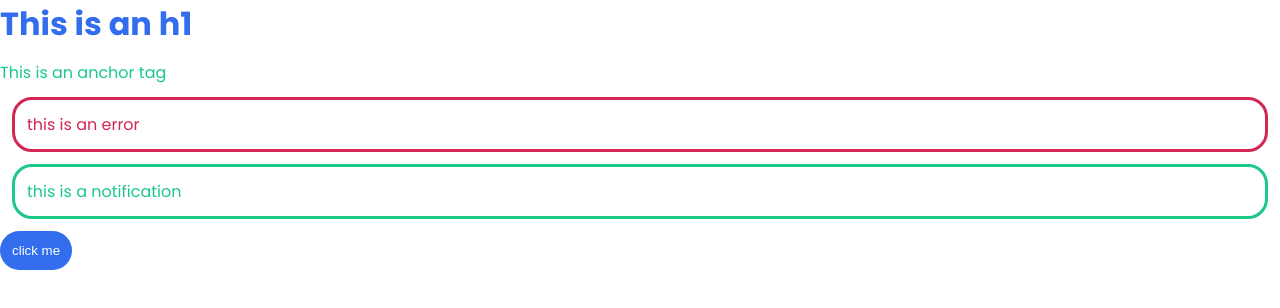
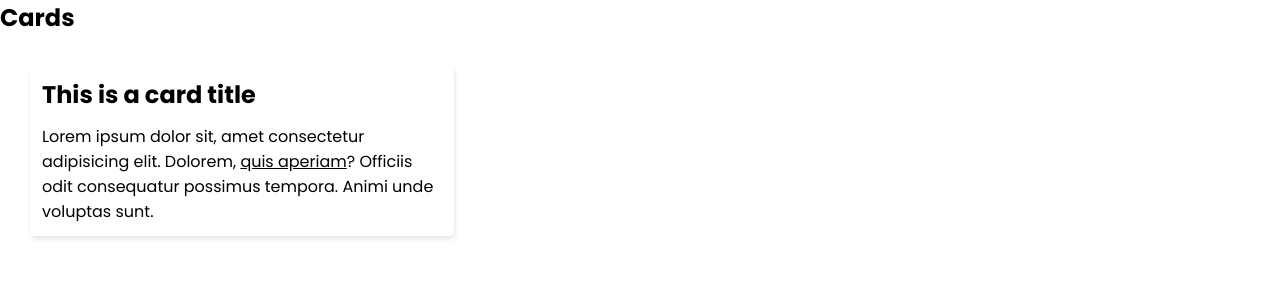
Before and after one commit to IMTR0J4N/Sass-Initiation, a website: page index.html in a window 1280 px wide. Drawn offline with Linux system fonts and the light colour scheme.

Commit message:
Start code css library

```diff
--- a/gulpfile.js
+++ b/gulpfile.js
@@ -2,13 +2,13 @@ const { src, dest, watch, series } = require('gulp');
 const sass = require('gulp-sass')(require('sass'));
 
 const buildStyles = () => {
-    return src('index.scss')
+    return src('wallbird/**/*.scss')
     .pipe(sass())
     .pipe(dest('css'));
 }
 
 const watchTask = () => {
-    watch(['index.scss'], buildStyles)
+    watch(['wallbird/**/*.scss'], buildStyles)
 }
 
 exports.default = series(buildStyles, watchTask)
--- a/index.html
+++ b/index.html
@@ -1,18 +1,29 @@
 <!DOCTYPE html>
 <html lang="fr">
-<head>
-    <meta charset="UTF-8">
-    <meta http-equiv="X-UA-Compatible" content="IE=edge">
-    <meta name="viewport" content="width=device-width, initial-scale=1.0">
-    <meta name="description" content="Projet pour l'apprentissage de Sass">
-    <link rel="stylesheet" href="/css/index.css">
+  <head>
+    <meta charset="UTF-8" />
+    <meta http-equiv="X-UA-Compatible" content="IE=edge" />
+    <meta name="viewport" content="width=device-width, initial-scale=1.0" />
+    <meta name="description" content="Projet pour l'apprentissage de Sass" />
+    <link rel="stylesheet" href="/css/index.css" />
     <title>Sass Initiation</title>
-</head>
-<body>
-    <h1>This is an h1</h1>
-    <a href="#">This is an anchor tag</a>
-    <p class="error">this is an error</p>
-    <p class="notification">this is a notification</p>
-    <button>click me</button>
-</body>
+  </head>
+  <body>
+    <!-- colors -->
+
+    <!-- font sizes -->
+
+    <!-- buttons -->
+
+    <!-- cards -->
+    <h2>Cards</h2>
+    <div class="card">
+      <h1 class="card-title">This is a card title</h1>
+      <p class="card-body">Lorem ipsum dolor sit, amet consectetur adipisicing elit. Dolorem, <a href="#">quis aperiam</a>? Officiis odit consequatur possimus tempora. Animi unde voluptas sunt.</p>
+    </div>
+
+    <!-- grid system -->
+
+    <!-- utilities -->
+  </body>
 </html>
--- a/index.scss
+++ /dev/null
@@ -1,80 +0,0 @@
-// import google font
-@import url('https://fonts.googleapis.com/css2?family=Poppins:ital,wght@0,100;0,200;0,300;0,400;0,500;0,600;0,700;0,800;0,900;1,100;1,200;1,300;1,400;1,500;1,600;1,700;1,800;1,900&display=swap');
-
-/* reset styles */
-* {
-  color: inherit;
-  margin: 0;
-}
-
-body {
-  font-family: Poppins;
-}
-
-ul {
-  padding: 0;
-  list-style-type: none;
-}
-
-a {
-  text-decoration: none;
-}
-
-hr {
-  border: 0;
-  border-top: 1px dotted #efefef;
-}
-
-img {
-  max-width: 100%;
-}
-
-
-//theme colors
-$primary: #326dee;
-$secondary: #1ac888;
-$error: #d32752;
-$info: #f6c31c;
-
-$base-padding: 0.75rem;
-$base-margin: 0.75rem;
-
-$base-border-thickness: 1 px;
-$base-border-radius: 20px;
-
-h1 {
-    color: $primary;
-    margin-bottom: $base-margin;
-}
-
-a {
-    color: $secondary;
-}
-
-button {
-    color: white;
-    border: 0;
-    background: $primary;
-    border-radius: $base-border-radius;
-    padding: $base-padding;
-}
-
-.error {
-    color: $error;
-    border-color: $error;
-    border-style: solid;
-    margin: $base-margin;
-    padding: $base-padding;
-    border-radius: $base-border-radius;
-    border-width: $base-border-thickness;
-}
-
-.notification {
-    color: $secondary;
-    border-color: $secondary;
-    border-style: solid;
-    margin: $base-margin;
-    padding: $base-padding;
-    border-radius: $base-border-radius;
-    border-width: $base-border-thickness;
-}
--- /dev/null
+++ b/wallbird/_base.scss
@@ -0,0 +1,35 @@
+// import google font
+@import url('https://fonts.googleapis.com/css2?family=Poppins:ital,wght@0,100;0,200;0,300;0,400;0,500;0,600;0,700;0,800;0,900;1,100;1,200;1,300;1,400;1,500;1,600;1,700;1,800;1,900&display=swap');
+@import 'variables';
+
+/* reset styles */
+* {
+  color: inherit;
+  margin: 0;
+}
+
+body {
+  font-family: Poppins;
+}
+
+ul {
+  padding: 0;
+  list-style-type: none;
+}
+
+a {
+  text-decoration: none;
+}
+
+hr {
+  border: 0;
+  border-top: 1px dotted #efefef;
+}
+
+img {
+  max-width: 100%;
+}
+
+.test {
+    color: $primary;
+}
--- /dev/null
+++ b/wallbird/_variables.scss
@@ -0,0 +1,23 @@
+// theme colors
+$primary: #326dee;
+$secondary: #1ac888;
+$error: #d32752;
+$info: #f6c31c;
+
+// spacing
+$base-padding: 0.75rem;
+$base-margin: 0.75rem;
+
+//borders
+$base-border-thickness: 1 px;
+$base-border-radius: 20px;
+
+// box-shadow
+$base-box-shadow: 1px 3px 5px rgba(0,0,0,0.1);
+
+// font sizes
+$base-font-size: 1rem;
+$font-size-sm: $base-font-size * 0.75;
+$font-size-lg: $base-font-size * 1.5;
+$font-size-xl: $base-font-size * 2;
+$font-size-xxl: $base-font-size * 3;
--- /dev/null
+++ b/wallbird/components/_card.scss
@@ -0,0 +1,30 @@
+@use 'sass:math';
+
+.card {
+    display: block;
+    padding: $base-padding;
+    border: $base-border-thickness solid #ddd;
+    box-shadow: $base-box-shadow;
+    margin: 30px;
+    max-width: 400px;
+    border-radius: math.div($base-border-radius, 4);
+
+    .card-title {
+        font-size: $font-size-lg;
+        padding-bottom: $base-padding;
+        font-weight: bold;
+    }
+
+    .card-body {
+        font-size: $base-font-size;
+
+        a {
+            text-decoration: underline;
+        }
+    }
+}
+
+@debug "Hello world";
+@debug math.div(10, 3);
+@debug math.floor(2.6);
+@debug math.max(1px, 20px, 15px, 12px);
--- /dev/null
+++ b/wallbird/index.scss
@@ -0,0 +1,13 @@
+// variables & functions
+@import 'variables';
+
+// base & layout
+@import 'base';
+
+// colors
+
+
+// components (button, card, navbar)
+@import 'components/card'
+
+// utilities (margin, padding, opacity)
```
Also changed, not shown: css/index.css.
